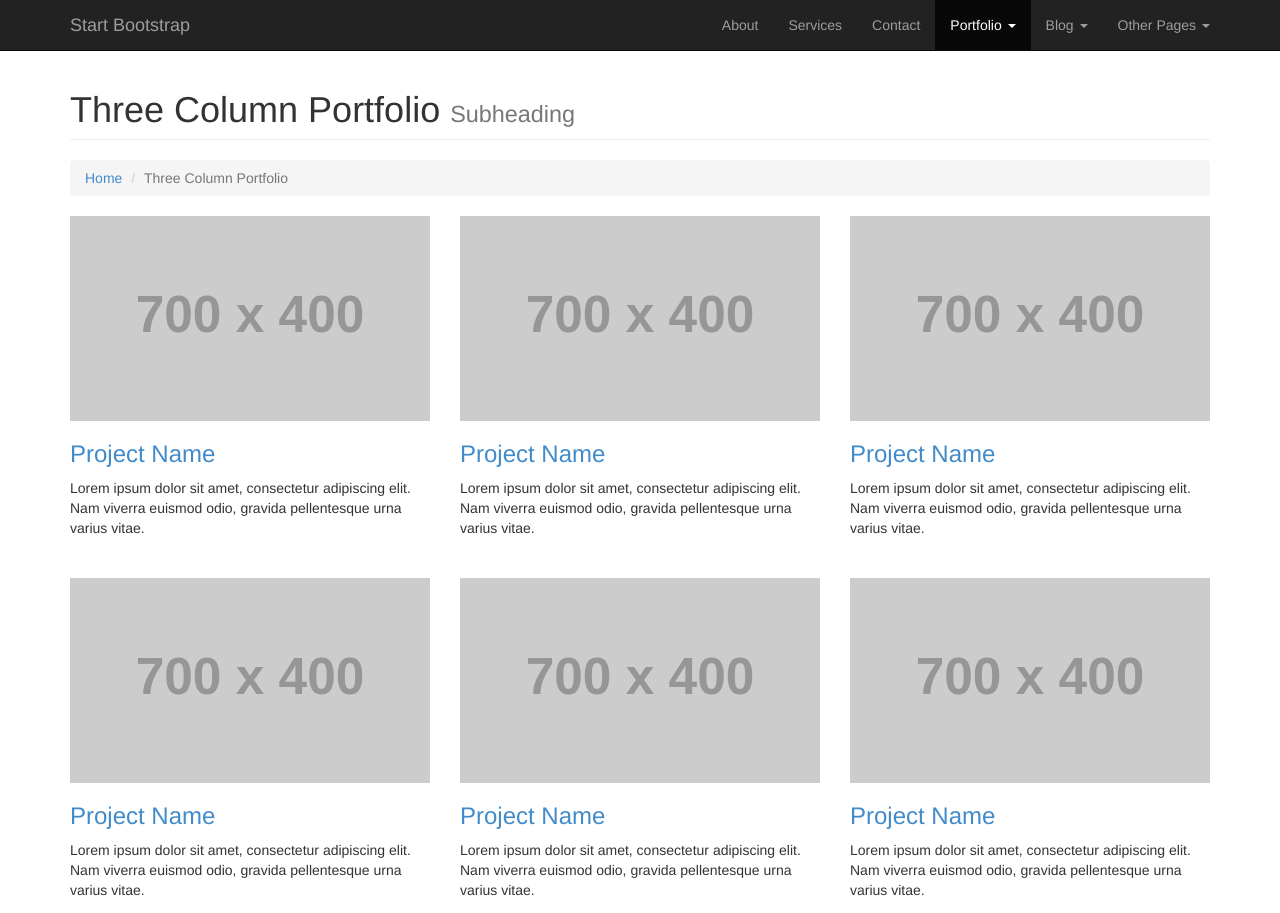
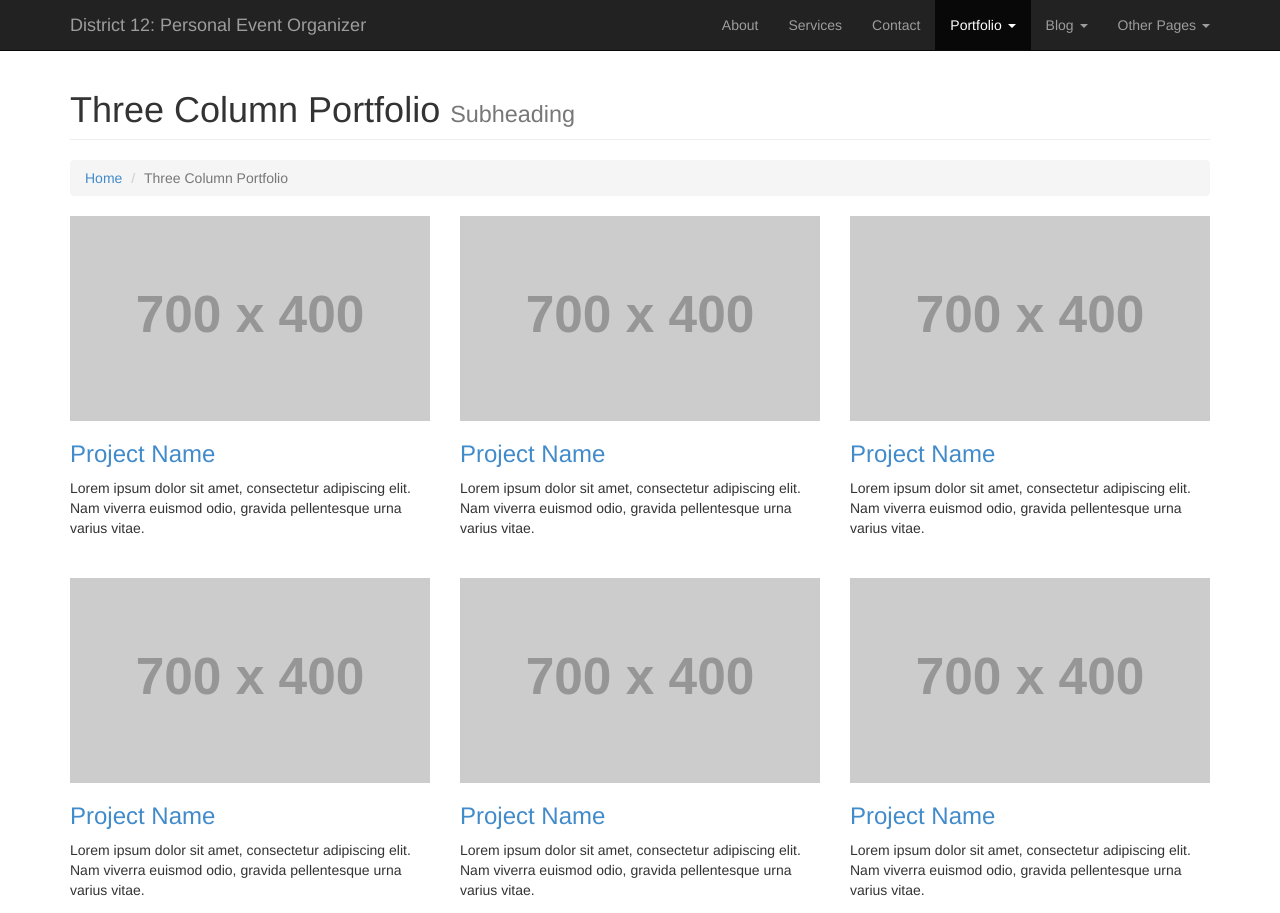
Before and after one commit to jw3046/district12, a plain HTML site: page calendar.html in a window 1280 px wide. Shown: the top 913 px of the page. Drawn offline with nearby package versions, Linux system fonts and the light colour scheme; files that its build step writes are made by us from their sources; placeholder pictures from the web are drawn by us.

Commit message:
also copied in template with a few edits

```diff
--- a/calendar.html
+++ b/calendar.html
@@ -11,7 +11,7 @@
 
     <script src=""></script>
 
-    <title>Modern Business - Start Bootstrap Template</title>
+    <title>Calendar</title>
 
     <!-- Bootstrap Core CSS -->
     <link href="css/bootstrap.min.css" rel="stylesheet">
@@ -44,7 +44,7 @@
                     <span class="icon-bar"></span>
                     <span class="icon-bar"></span>
                 </button>
-                <a class="navbar-brand" href="index.html">Start Bootstrap</a>
+                <a class="navbar-brand" href="index.html">District 12: Personal Event Organizer</a>
             </div>
             <!-- Collect the nav links, forms, and other content for toggling -->
             <div class="collapse navbar-collapse" id="bs-example-navbar-collapse-1">
```
